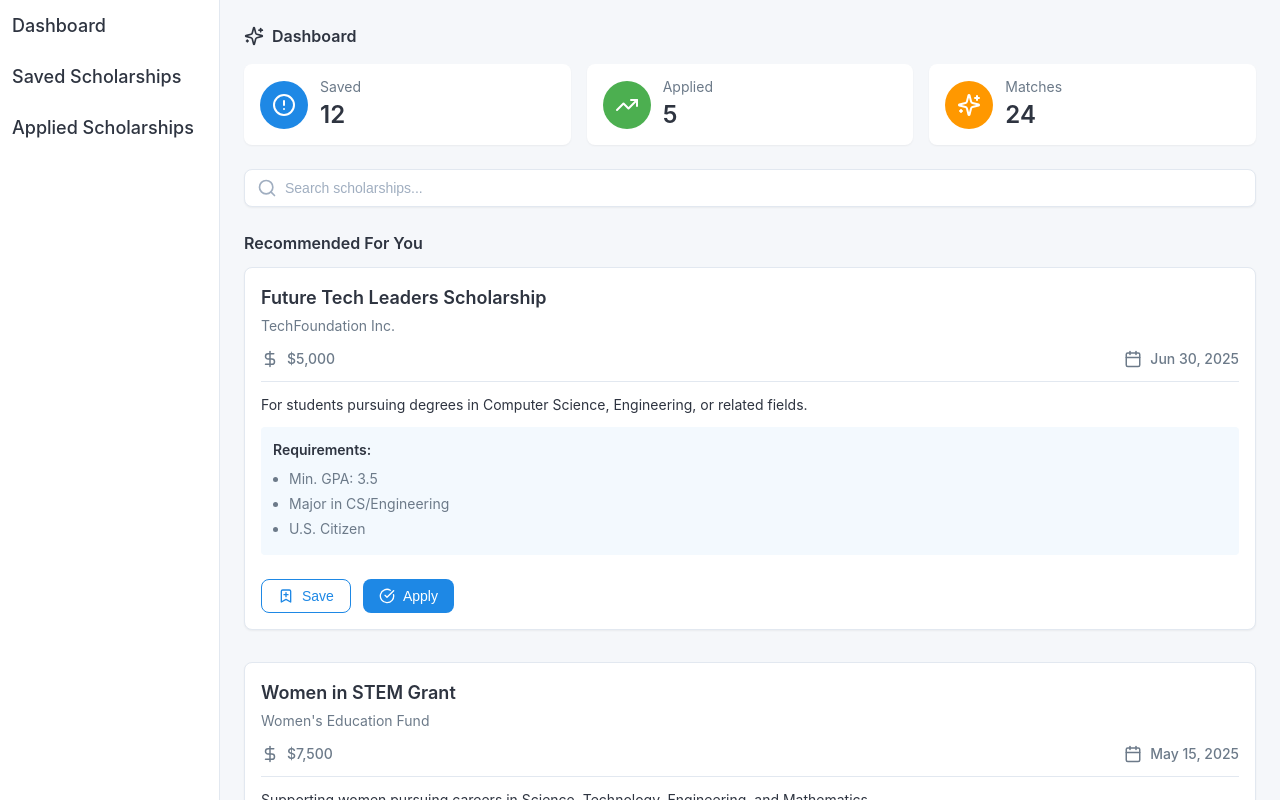
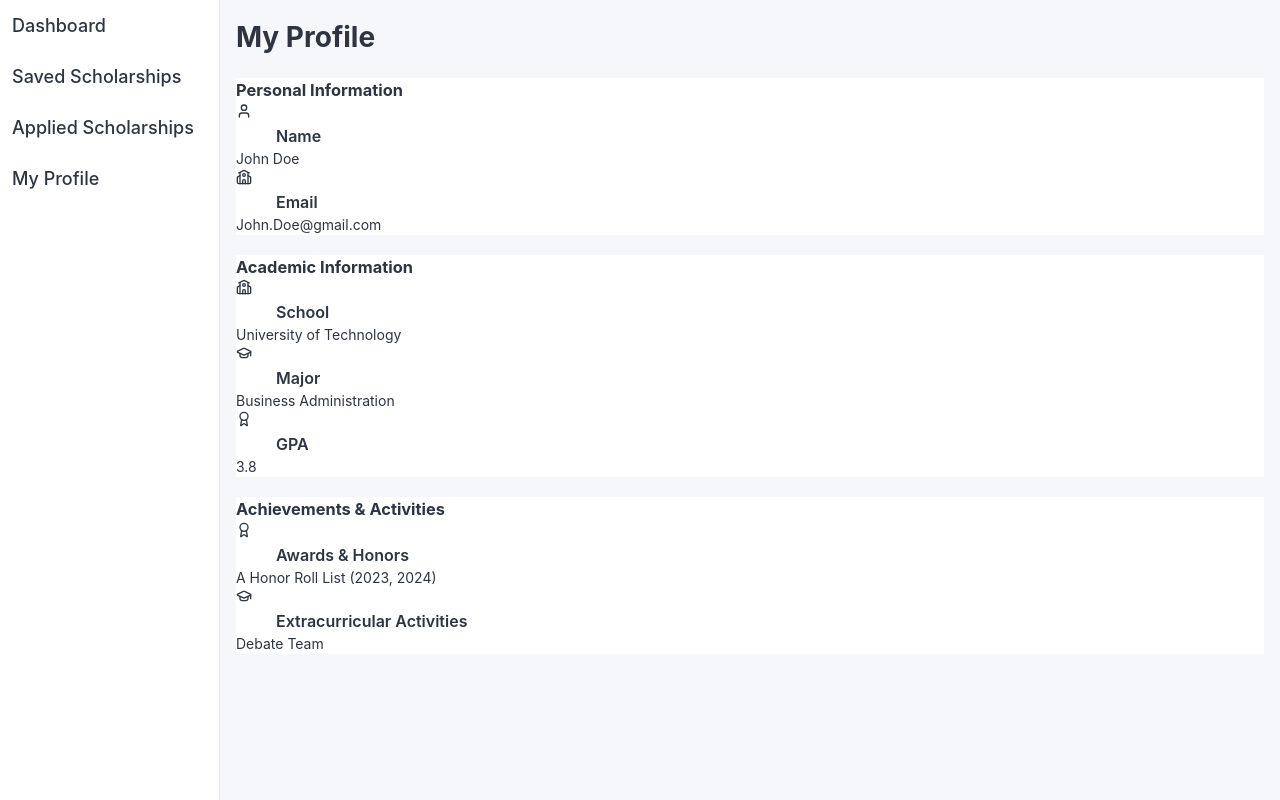
Before and after one commit to lucasberio/ViaScholar, a React (Vite) app: page / in a window 1280 px wide. Shown: the top 800 px of the page. Built offline with nearby package versions, Linux system fonts and the light colour scheme.

Commit message:
profile page yayy

```diff
--- a/src/App.jsx
+++ b/src/App.jsx
@@ -1,8 +1,9 @@
 import React, { useState } from 'react'
 import './App.css'
-import { Dashboard } from './pages/Dashboard'
+import {Dashboard} from './pages/Dashboard'
 import Navigation from './components/Navigation'
-import { Sidebar } from 'lucide-react';
+import {Sidebar} from 'lucide-react'
+import MyProfile from './pages/MyProfile'
 
 function App() {
   const [activePage, setActivePage] = useState('Dashboard');
@@ -13,7 +14,7 @@ function App() {
         console.log('Rendering Dashboard');
         return (
             <>
-            <Dashboard />
+            <MyProfile />
             </>
         );
       default:
--- a/src/components/Navigation.jsx
+++ b/src/components/Navigation.jsx
@@ -14,6 +14,9 @@ function Navigation() {
                         <li className = "list-item">
                             <a href = "#" className = "nav-link">Applied Scholarships</a>
                         </li>
+                        <li className = "list-item">
+                            <a href = "#" className = "nav-link">My Profile</a>
+                        </li>
                     </ul>
                 </nav>
             </aside>
--- /dev/null
+++ b/src/pages/MyProfile.css
@@ -0,0 +1,14 @@
+.personal-information {
+  display: flex;
+  flex-direction: column;
+  align-items: left;
+  margin-top: 20px;
+  background-color: white;
+}
+
+.profile-info-label {
+    font-size: 16px;
+    font-weight: 600;
+    color: var(--text-primary);
+    padding-left: 40px;
+}
--- /dev/null
+++ b/src/pages/MyProfile.jsx
@@ -0,0 +1,86 @@
+import './MyProfile.css';
+import { User, School, GraduationCap, Award, Building, Save } from 'lucide-react';
+
+function MyProfile() {
+    return (
+        <div className='my-profile'>
+            <h1>My Profile</h1>
+            <div className="personal-information">
+                <h3 className="profile-section-title">Personal Information</h3>
+                <div className="profile-info-item">
+                    <User size={16} className="profile-info-icon" />
+                    <div className="profile-info-content">
+                    <div className="profile-info-label">Name</div>
+                    <div className="profile-info-value">John Doe</div>
+                </div>
+                </div>
+
+                <div className="profile-info-item">
+                    <School size={16} className="profile-info-icon" />
+                    <div className="profile-info-content">
+                    <div className="profile-info-label">Email</div>
+                    <div className="profile-info-value">John.Doe@gmail.com</div>
+                </div>
+                </div>
+        </div>
+
+
+            <div className="personal-information">
+                <h3 className="profile-section-title">Academic Information</h3>
+                <div className="profile-info-item">
+                    <School size={16} className="profile-info-icon" />
+                    <div className="profile-info-content">
+                    <div className="profile-info-label">School</div>
+                    <div className="profile-info-value">University of Technology</div>
+                </div>
+                </div>
+
+                <div className="profile-info-item">
+                    <GraduationCap size={16} className="profile-info-icon" />
+                    <div className="profile-info-content">
+                    <div className="profile-info-label">Major</div>
+                    <div className="profile-info-value">Business Administration</div>
+                </div>
+                </div>
+
+                    <div className="profile-info-item">
+                    <Award size={16} className="profile-info-icon" />
+                    <div className="profile-info-content">
+                    <div className="profile-info-label">GPA</div>
+                    <div className="profile-info-value">3.8</div>
+                </div>
+                </div>
+        </div>
+
+
+
+
+            <div className="personal-information">
+                <h3 className="profile-section-title">Achievements & Activities</h3>
+                <div className="profile-info-item">
+                    <Award size={16} className="profile-info-icon" />
+                    <div className="profile-info-content">
+                    <div className="profile-info-label">Awards & Honors</div>
+                    <div className="profile-info-value">A Honor Roll List (2023, 2024)</div>
+                </div>
+                </div>
+
+                <div className="profile-info-item">
+                    <GraduationCap size={16} className="profile-info-icon" />
+                    <div className="profile-info-content">
+                    <div className="profile-info-label">Extracurricular Activities</div>
+                    <div className="profile-info-value">Debate Team</div>
+                </div>
+                </div>
+
+        </div>
+
+
+        </div>
+
+
+
+    );
+}
+
+export default MyProfile;
```
